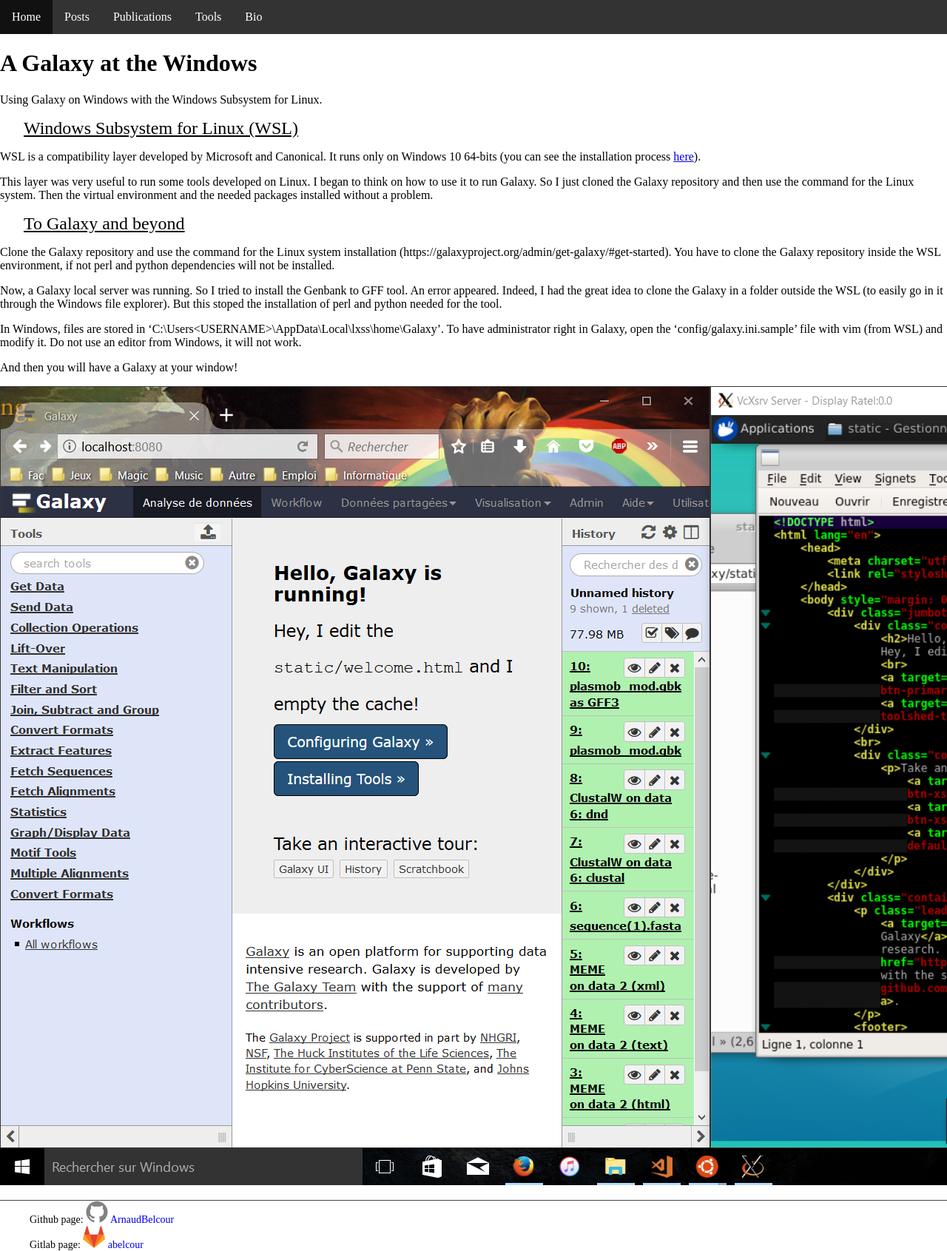
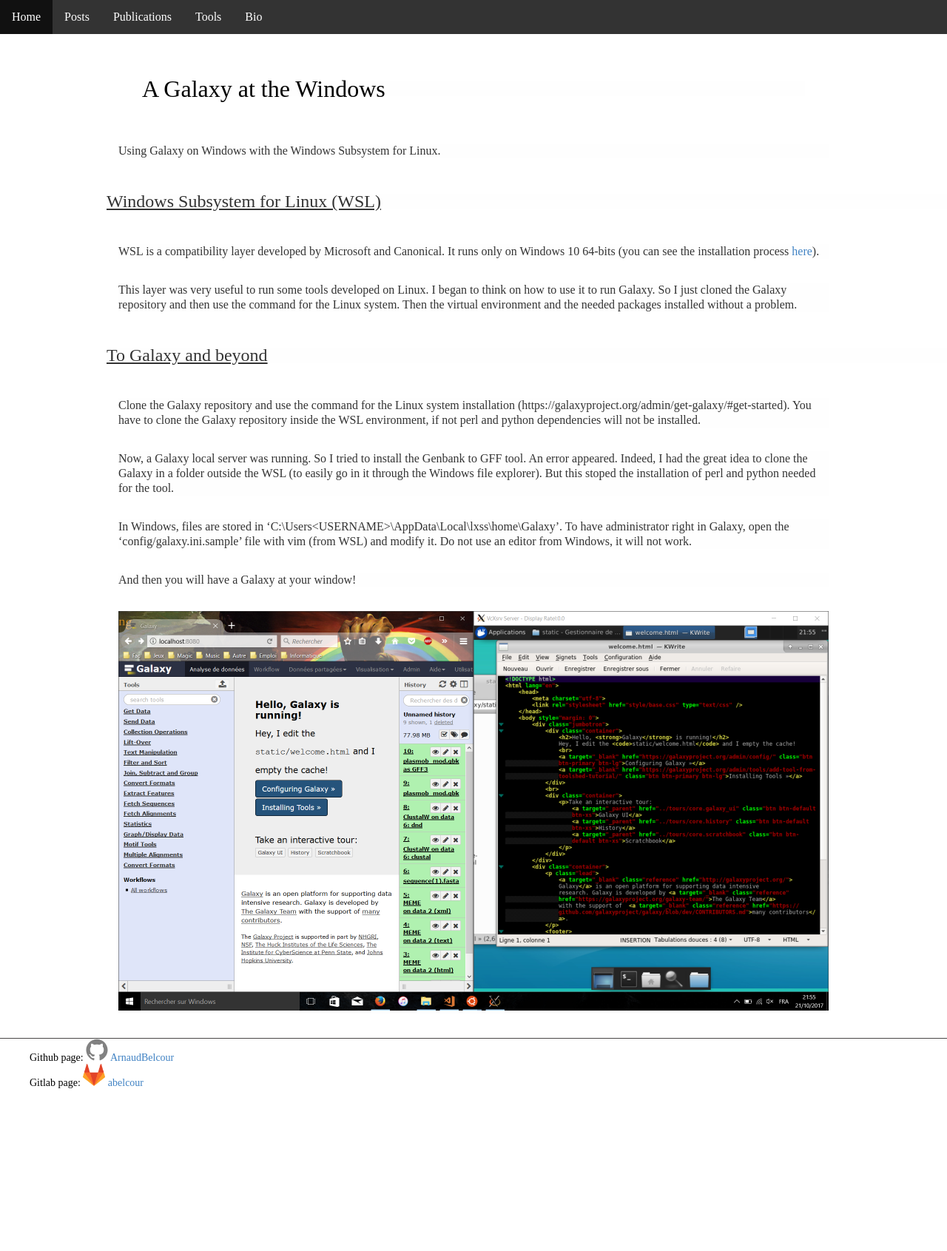
Before and after one commit to ArnaudBelcour/blog, a Jekyll site: the page built from _posts/2018-10-10-galaxy_windows.md, in a window 1280 px wide. Shown: the whole page at 74% size. Built offline with Jekyll 4.4.1, drawn with Linux system fonts in a browser that asks for light colours; after the commit the page ends 1472 px from its top, so only the background shows below that.

Commit message:
Add specific CSS for post.

```diff
--- a/_layouts/post.html
+++ b/_layouts/post.html
@@ -1,5 +1,6 @@
 <!DOCTYPE html>
 <html lang="{{ site.lang | default: "en-US" }}">
+  <link rel="stylesheet" href="{{ site.url | append: site.baseurl }}/assets/css/post.css">
   <!-- HEAD -->
   {% include head.html %}
 
--- /dev/null
+++ b/assets/css/post.css
@@ -0,0 +1,56 @@
+/* CSS from: https://github.com/huyng/latex-simple-css/blob/master/custom.css*/
+
+h1, h2, h3, h4, h5, h6 {
+  margin: 2em 6em 2em 6em !important;
+  font-weight: bold;
+  font-size: 14px;
+  font-weight:300;
+  line-height: 20px;
+  background:#fefefe;
+  color:#333;
+}
+
+h1 {
+  color: #000;
+  font-size: 2em;
+}
+
+h2 {
+  font-size: 2em;
+}
+
+h3 {
+  font-size: 1.6em;
+}
+
+h4 {
+  font-size: 1.3em;
+}
+
+h5 {
+  font-size: 1em;
+}
+
+h6 {
+  color: #777777;
+  background-color: inherit;
+  font-size: 1em;
+}
+
+p {
+  line-height: 20px;
+  margin: 2em 10em 2em 10em;
+  font-weight:300;
+  background:#fefefe;
+  color:#333;
+}
+
+a, a:visited {
+  color: #4183C4;
+  background-color: inherit;
+  text-decoration: none;
+}
+
+img {
+  max-width: 100%;
+}
```
